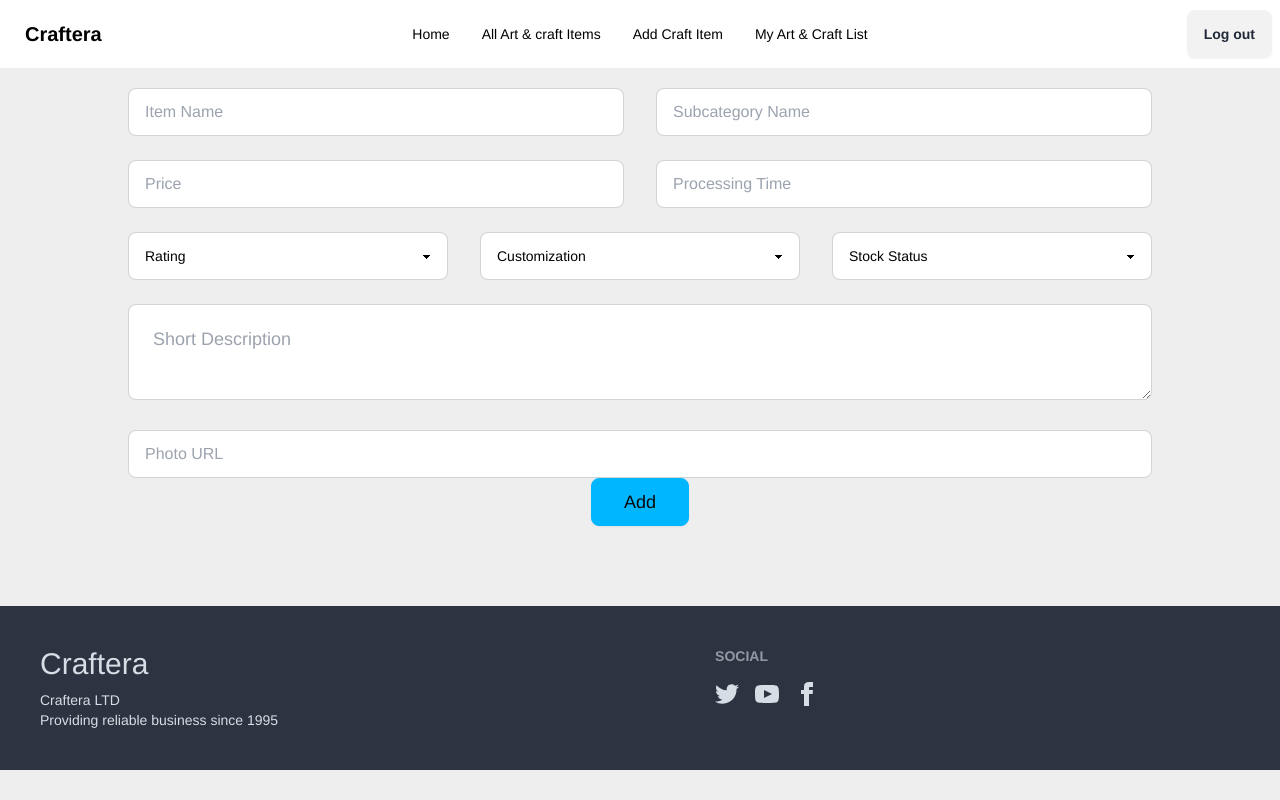
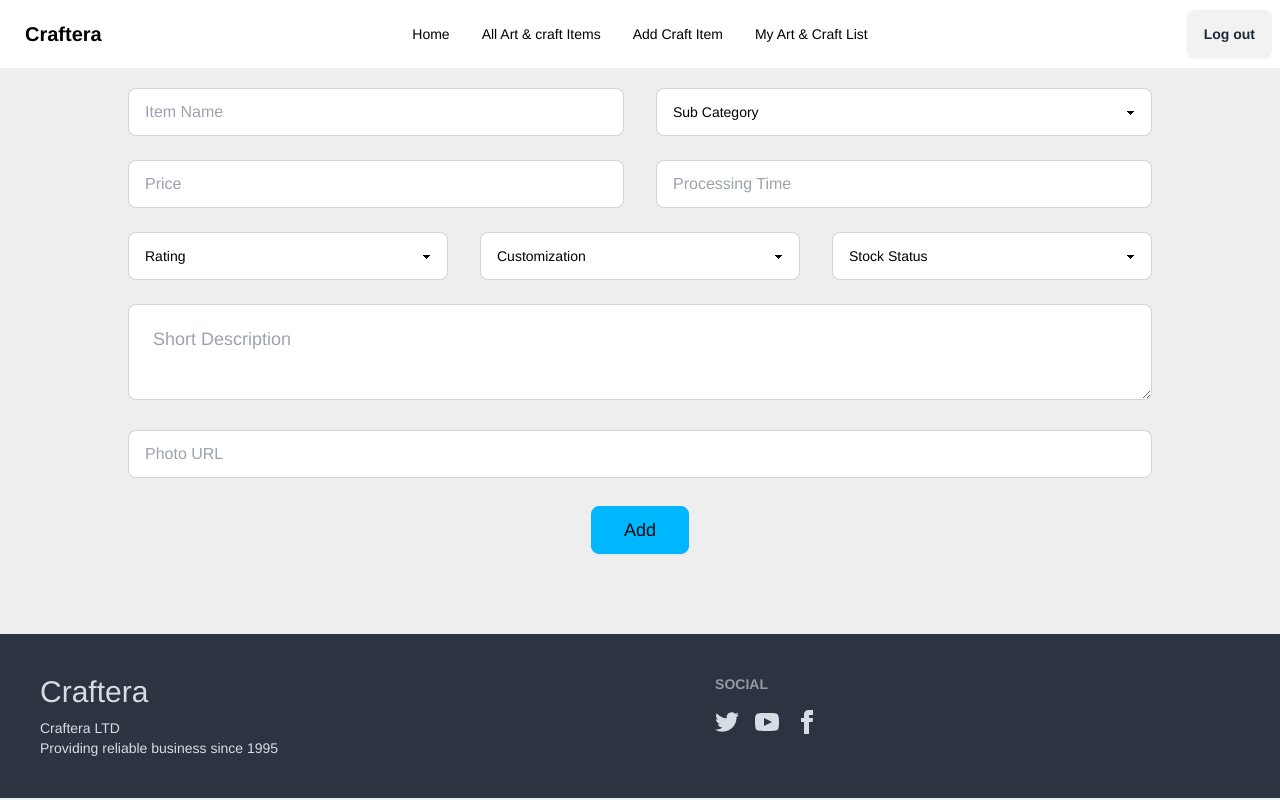
Before and after one commit to arifadnan05/craftera, a React (Vite) app: page /add-craft-item in a window 1280 px wide. Built offline with nearby package versions, Linux system fonts and the light colour scheme; no server answers; sample sign-in values are in the browser's storage.

Commit message:
add craft item subCategory edited

```diff
--- a/src/Pages/AddCraftItem.jsx
+++ b/src/Pages/AddCraftItem.jsx
@@ -13,9 +13,9 @@ const AddCraftItem = () => {
     formState: { errors },
   } = useForm()
   const onSubmit = (data) => {
-    const { item_name, subcategory_name, price, processing_time, rating, customization, stockStatus, short_description, photo } = data;
+    const { item_name, subCategory, price, processing_time, rating, customization, stockStatus, short_description, photo } = data;
 
-    const craftItem = { item_name, subcategory_name, price, processing_time, rating, customization, stockStatus, short_description, photo, userEmail, userName }
+    const craftItem = { item_name, subCategory, price, processing_time, rating, customization, stockStatus, short_description, photo, userEmail, userName }
     fetch('http://localhost:5000/craft-item', {
       method: 'POST',
       headers: {
@@ -43,18 +43,25 @@ const AddCraftItem = () => {
             {errors.photo && <span>This field is required</span>}
           </div>
           <div className="flex flex-col w-1/2">
-            <input type="text" placeholder="Subcategory Name" className="input input-bordered w-full" {...register("subcategory_name", { required: true })} />
-            {errors.photo && <span>This field is required</span>}
+            <select className="select select-bordered w-full" {...register("subCategory")}>
+              <option disabled selected>Sub Category</option>
+              <option value="Landscape Painting">Landscape Painting</option>
+              <option value="Portrait Drawing">Portrait Drawing</option>
+              <option value="Watercolour Painting">Watercolour Painting</option>
+              <option value="Oil Painting">Oil Painting</option>
+              <option value="Charcoal Sketching">Charcoal Sketching</option>
+              <option value="Cartoon Drawing">Cartoon Drawing</option>
+            </select>
           </div>
         </div>
 
         <div className="w-full flex justify-center space-x-8 my-6">
           <div className="flex flex-col w-1/2">
-            <input type="text" placeholder="Price" className="input input-bordered w-full" {...register("price", { required: true })} />
+            <input type="number" placeholder="Price" className="input input-bordered w-full" {...register("price", { required: true })} />
             {errors.price && <span>This field is required</span>}
           </div>
           <div className="flex flex-col w-1/2">
-            <input type="text" placeholder="Processing Time" className="input input-bordered w-full" {...register("processing_time", { required: true })} />
+            <input type="number" placeholder="Processing Time" className="input input-bordered w-full" {...register("processing_time", { required: true })} />
             {errors.processing_time && <span>This field is required</span>}
           </div>
         </div>
@@ -87,7 +94,7 @@ const AddCraftItem = () => {
           <input type="text" placeholder="Photo URL" className="input input-bordered w-full" {...register("photo", { required: true })} />
           {errors.photo && <span>This field is required</span>}
         </div>
-        <div className="flex justify-center">
+        <div className="flex justify-center mt-7">
           <button className="btn btn-info px-8 text-neutral-950 font-medium text-lg">Add</button>
         </div>
       </form>
--- a/src/Pages/CraftCategory.jsx
+++ b/src/Pages/CraftCategory.jsx
@@ -2,7 +2,19 @@
 
 const CraftCategory = () => {
     return (
-        <div>
+        <div className="grid grid-cols-3">
+            <div className="da relative overflow-hidden bg-gray-50">
+                <div className="absolute inset-0 bg-center dark:bg-black"></div>
+                <div className="group relative m-0 flex h-72 w-96 rounded-xl shadow-xl ring-gray-900/5 sm:mx-auto sm:max-w-lg">
+                    <div className="z-10 h-full w-full overflow-hidden rounded-xl border border-gray-200 opacity-80 transition duration-300 ease-in-out group-hover:opacity-100 dark:border-gray-700 dark:opacity-70">
+                        <img src="https://images.unsplash.com/photo-1506187334569-7596f62cf93f?ixlib=rb-4.0.3&ixid=M3wxMjA3fDB8MHxwaG90by1wYWdlfHx8fGVufDB8fHx8fA%3D%3D&auto=format&fit=crop&w=3149&q=80" className="animate-fade-in block h-full w-full scale-100 transform object-cover object-center opacity-100 transition duration-300 group-hover:scale-110" alt="" />
+                    </div>
+                    <div className="absolute bottom-0 z-20 m-0 pb-4 ps-4 transition duration-300 ease-in-out group-hover:-translate-y-1 group-hover:translate-x-3 group-hover:scale-110">
+                        <h1 className="font-serif text-2xl font-bold text-white shadow-xl">Azores</h1>
+                        <h1 className="text-sm font-light text-gray-200 shadow-xl">A Little Paradise in Portugal</h1>
+                    </div>
+                </div>
+            </div>
             <div className="da relative overflow-hidden bg-gray-50">
                 <div className="absolute inset-0 bg-center dark:bg-black"></div>
                 <div className="group relative m-0 flex h-72 w-96 rounded-xl shadow-xl ring-gray-900/5 sm:mx-auto sm:max-w-lg">
--- a/src/Pages/UpdateMyList.jsx
+++ b/src/Pages/UpdateMyList.jsx
@@ -5,7 +5,7 @@ import Swal from "sweetalert2";
 
 const UpdateMyList = () => {
   const craftItem = useLoaderData();
-  const {_id, item_name, subcategory_name, price, processing_time, short_description, photo} = craftItem;
+  const { _id, item_name, subCategory, price, processing_time, short_description, photo } = craftItem;
 
   const {
     register,
@@ -13,9 +13,9 @@ const UpdateMyList = () => {
     formState: { errors },
   } = useForm()
   const onSubmit = (data) => {
-    const { item_name, subcategory_name, price, processing_time, rating, customization, stockStatus, short_description, photo } = data;
+    const { item_name, subCategory, price, processing_time, rating, customization, stockStatus, short_description, photo } = data;
 
-    const updateMyCraftItem = { item_name, subcategory_name, price, processing_time, rating, customization, stockStatus, short_description, photo}
+    const updateMyCraftItem = { item_name, subCategory, price, processing_time, rating, customization, stockStatus, short_description, photo }
 
 
 
@@ -56,8 +56,15 @@ const UpdateMyList = () => {
             {errors.photo && <span>This field is required</span>}
           </div>
           <div className="flex flex-col w-1/2">
-            <input defaultValue={subcategory_name} type="text" placeholder="Subcategory Name" className="input input-bordered w-full" {...register("subcategory_name", { required: true })} />
-            {errors.photo && <span>This field is required</span>}
+            <select defaultValue={subCategory} className="select select-bordered w-full" {...register("subCategory")}>
+              <option disabled selected>Sub Category</option>
+              <option value="Landscape Painting">Landscape Painting</option>
+              <option value="Portrait Drawing">Portrait Drawing</option>
+              <option value="Watercolour Painting">Watercolour Painting</option>
+              <option value="Oil Painting">Oil Painting</option>
+              <option value="Charcoal Sketching">Charcoal Sketching</option>
+              <option value="Cartoon Drawing">Cartoon Drawing</option>
+            </select>
           </div>
         </div>
 
```
